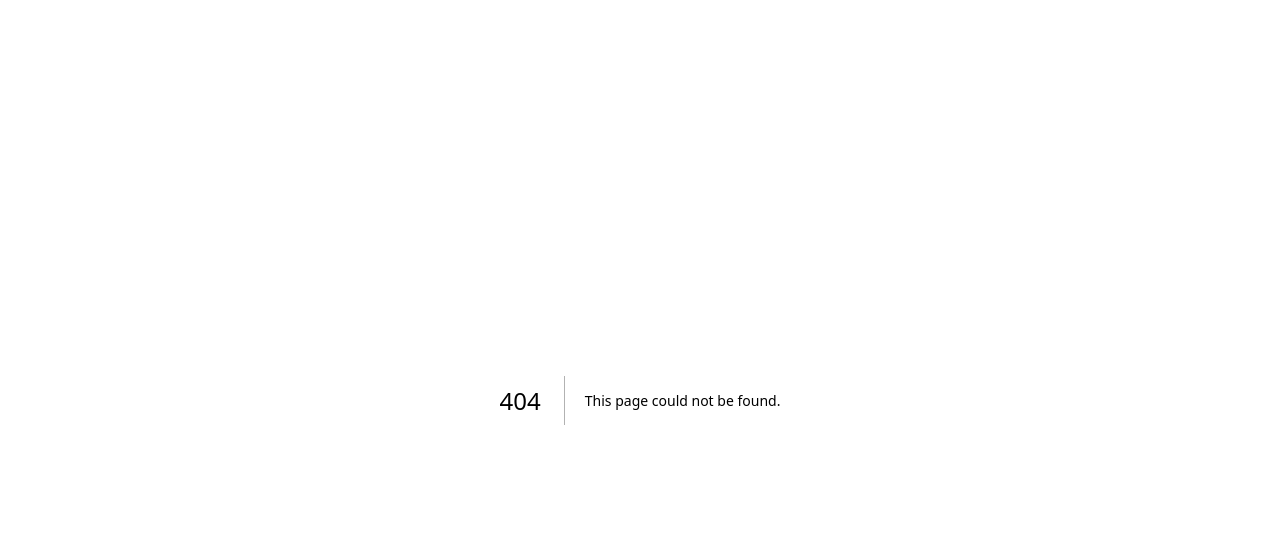
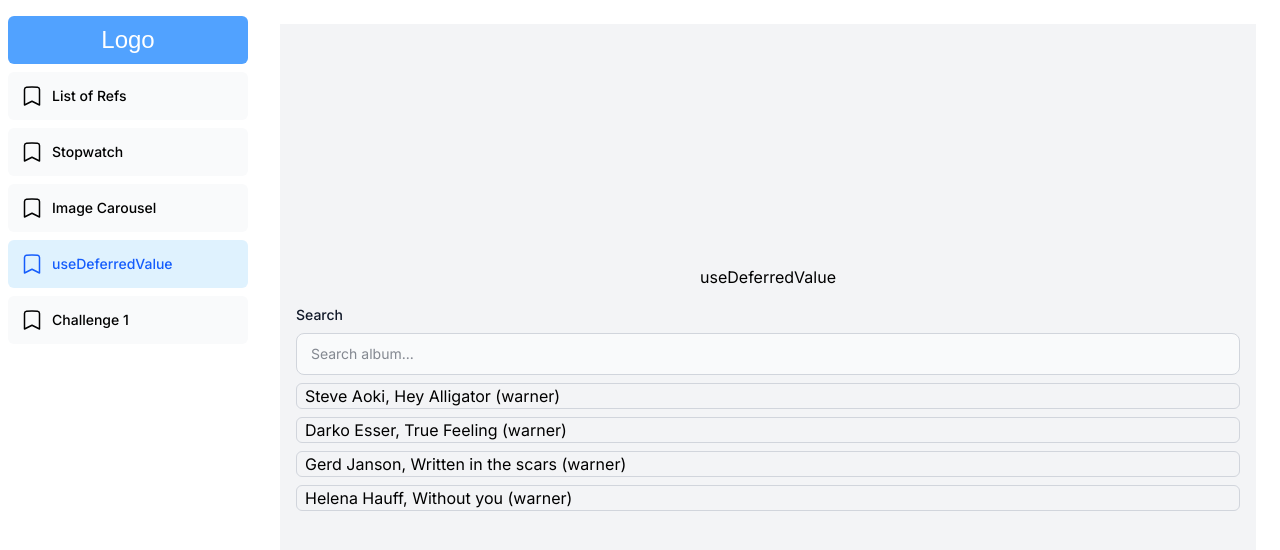
Before and after one commit to msrxse/next-challenges, a Next.js app: page /dashboard/useDeferredValue in a window 1280 px wide. Before the commit this address had no page. Shown: the top 550 px of the page. Built offline with nearby package versions, Linux system fonts and the light colour scheme; a web font is replaced by a local one.

Commit message:
UseDeferredValue challenge part 1

```diff
--- a/app/dashboard/page.tsx
+++ b/app/dashboard/page.tsx
@@ -3,12 +3,12 @@ import { lusitana } from "@/app/ui/fonts";
 
 function Page() {
   return (
-    <>
+    <main>
       <h1 className={`${lusitana.className} mb-4 text-xl md:text-2xl`}>
         Dashboard
       </h1>
       <div>Select a challenge to get started</div>
-    </>
+    </main>
   );
 }
 
--- /dev/null
+++ b/app/dashboard/useDeferredValue/SearchResults.tsx
@@ -0,0 +1,48 @@
+"use client";
+
+import { use, useState } from "react";
+import type { Album } from "./page";
+
+export default function SearchResults({
+  albumPromise,
+}: {
+  albumPromise: Promise<Album[]>;
+}) {
+  const [query, setQuery] = useState("");
+  const albums: Album[] = use(albumPromise);
+  const filteredAlbums = albums.filter((album) => {
+    const q = query.toLowerCase();
+    return album.artist.toLowerCase().includes(q);
+  });
+
+  return (
+    <div className="w-full p-4">
+      <div>
+        <label
+          htmlFor="search"
+          className="block mb-2 text-sm font-medium text-gray-900"
+        >
+          Search
+        </label>
+        <input
+          type="text"
+          id="search"
+          className="bg-gray-50 border border-gray-300 text-gray-900 text-sm rounded-lg focus:ring-blue-500 focus:border-blue-500 block w-full p-2.5"
+          placeholder=" Search album..."
+          onChange={(e) => setQuery(e.target.value)}
+          required
+        />
+      </div>
+      <ul>
+        {filteredAlbums.map((album) => (
+          <li
+            key={album.id}
+            className="w-full border border-gray-300 px-2 my-2 rounded-md"
+          >
+            {album.artist}, {album.title} ({album.album})
+          </li>
+        ))}
+      </ul>
+    </div>
+  );
+}
--- /dev/null
+++ b/app/dashboard/useDeferredValue/page.tsx
@@ -0,0 +1,44 @@
+import SearchResults from "@/app/dashboard/useDeferredValue/SearchResults";
+
+import React, { Suspense } from "react";
+export interface Album {
+  id: number;
+  artist: string;
+  title: string;
+  album: string;
+}
+const data: Album[] = [
+  {
+    id: 1,
+    artist: "Steve Aoki",
+    title: "Hey Alligator",
+    album: "warner",
+  },
+  { id: 2, artist: "Darko Esser", title: "True Feeling", album: "warner" },
+  {
+    id: 3,
+    artist: "Gerd Janson",
+    title: "Written in the scars",
+    album: "warner",
+  },
+  { id: 4, artist: "Helena Hauff", title: "Without you", album: "warner" },
+];
+
+const albumPromise: Promise<Album[]> = new Promise((resolve) => {
+  setTimeout(() => {
+    resolve(data);
+  }, 600);
+});
+
+function Page() {
+  return (
+    <main className="bg-gray-100 h-full flex flex-col justify-center items-center">
+      useDeferredValue
+      <Suspense fallback={<h2>Loading...</h2>}>
+        <SearchResults albumPromise={albumPromise} />
+      </Suspense>
+    </main>
+  );
+}
+
+export default Page;
--- a/app/ui/dashboard/nav-links.tsx
+++ b/app/ui/dashboard/nav-links.tsx
@@ -11,6 +11,11 @@ const links = [
   {
     name: "Image Carousel",
     href: "/dashboard/image-carousel",
+    icon: BookmarkIcon,
+  },
+  {
+    name: "useDeferredValue",
+    href: "/dashboard/useDeferredValue",
     icon: BookmarkIcon,
   },
   { name: "Challenge 1", href: "/dashboard/challenge-1", icon: BookmarkIcon },
```
